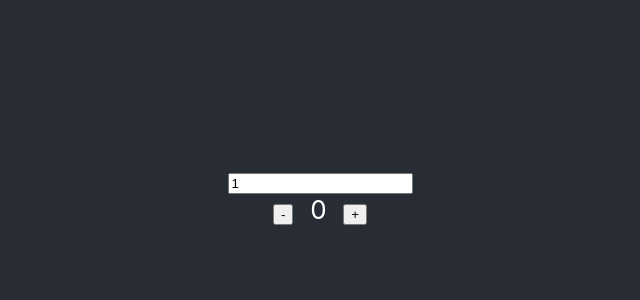
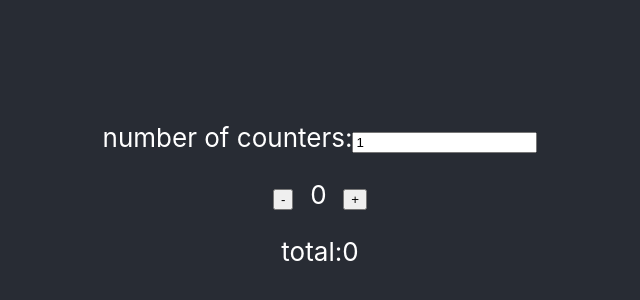
Before and after one commit to sympathyzz/react-counter, a React (Create React App) app: page / in a window 1280 px wide. Shown: the part 206-506 px from the top of the page, without its empty margins (320-960 px from the left). Built offline with nearby package versions, Linux system fonts and the light colour scheme.

Commit message:
[Gavin] feature: complete total

```diff
--- a/src/component/counter/Counter.jsx
+++ b/src/component/counter/Counter.jsx
@@ -10,12 +10,21 @@ class Counter extends React.Component{
         }
     }
 
+    clear(){
+        if(this.state.count!=0){
+            this.setState({count:0})
+        }
+
+    }
+
     countAdd(){
         this.state.count++;
+        this.props.increase();
         this.setState({count:this.state.count})
     }
     countSub(){
         this.state.count--;
+        this.props.decrease();
         this.setState({count:this.state.count})
     }
 
@@ -36,5 +45,6 @@ class Counter extends React.Component{
             </div>
         )
     }
+
 }
 export default Counter;
--- a/src/component/counter/CounterGroup.jsx
+++ b/src/component/counter/CounterGroup.jsx
@@ -4,26 +4,46 @@ class CounterGroup extends React.Component{
     constructor(props){
 		super(props);
 		this.state = {
-			inpValu:1
+            inpValu:1,
+            total:0
 		}
 	}
 
-	handelChange(e){
-        console.log(typeof e.target.value)
+	handleChange(e){
 		this.setState({
-			inpValu:e.target.value
+            inpValu:e.target.value,
+            total:0,
         })
+        this.refs.counters.clear();
+    }
 
-	}
+    handleIncrease=()=>{
+		this.setState((prevState)=>{
+			return{
+                total: prevState.total+1
+            }
+        })
+    }
+
+    handleDecrease=()=>{
+		this.setState((prevState)=>{
+			return{
+                total: prevState.total-1
+            }
+        })
+    }
+
     render(){
         return(
             <div>
-            <input type="text" onChange={this.handelChange.bind(this)} defaultValue={this.state.inpValu}/>
-                <div >
-                    {new Array(Number(this.state.inpValu)).fill(0).map((value,index) => <Counter key={index}/>)}
-                </div>
+                <p>number of counters:<input type="text" onChange={this.handleChange.bind(this)} defaultValue={this.state.inpValu}/></p>
+                <div>{new Array(Number(this.state.inpValu)).fill(0).map((value,index) =>
+                 <Counter ref="counters" key={index}  increase={this.handleIncrease} decrease={this.handleDecrease}/>)}</div>
+                 <p>total:{this.state.total} </p>
             </div>
         )
     }
+
 }
+
 export default CounterGroup;
```
